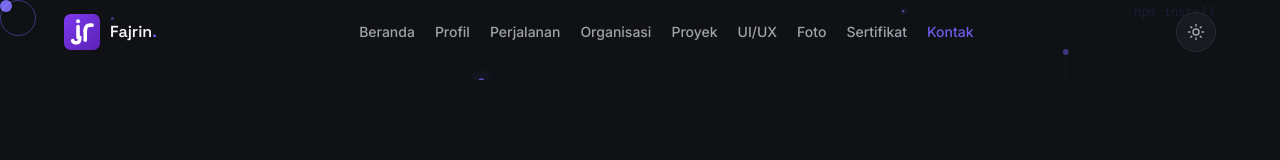
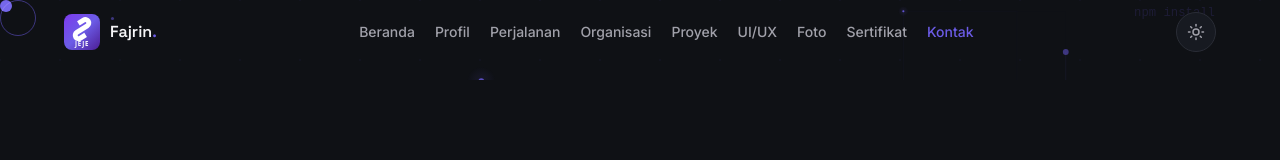
Before and after one commit to Fajrinputra/portofolio-fajrin, a React (Vite) app in the folder frontend/: page /kontak in a window 1280 px wide. Shown: the top 160 px of the page. Built offline with nearby package versions, Linux system fonts and the light colour scheme.

Commit message:
update: use new infinity S logo

```diff
--- a/frontend/src/components/Logo.jsx
+++ b/frontend/src/components/Logo.jsx
@@ -1,8 +1,7 @@
 /**
- * Logo "Jr" — persis desain yang dikirim user
- * j lowercase: batang vertikal + hook melengkung ke kiri bawah
- * r lowercase: batang vertikal + arch melengkung ke kanan atas
- * Warna putih di atas background ungu gradient
+ * Logo "JEJE" — persis seperti desain referensi terbaru
+ * - Bentuk infinity/S yang terpotong dan dimiringkan
+ * - Warna putih di atas background ungu gradient
  */
 export default function Logo({ size = 36, className = '' }) {
   return (
@@ -13,50 +12,41 @@ export default function Logo({ size = 36, className = '' }) {
       fill="none"
       xmlns="http://www.w3.org/2000/svg"
       className={className}
-      aria-label="Logo Jr - Fajrin Putra Pratama"
+      aria-label="Logo Jeje - Fajrin Putra Pratama"
     >
-      {/* Background ungu gradient */}
-      <rect width="100" height="100" rx="18" fill="url(#jrGradBg)" />
+      {/* Background ungu gradient agar sesuai tema website */}
+      <rect width="100" height="100" rx="22" fill="url(#jejeGradBg)" />
 
-      {/*
-        Huruf j — lowercase
-        - Batang: garis vertikal tipis dari atas ke bawah
-        - Titik: bulat kecil di atas batang
-        - Hook: lengkungan ke kiri di bagian bawah
-      */}
-      {/* Batang j */}
-      <rect x="34" y="30" width="10" height="40" rx="5" fill="white" />
-      {/* Titik j */}
-      <circle cx="39" cy="20" r="5.5" fill="white" />
-      {/* Hook bawah j — melengkung ke kiri */}
-      <path
-        d="M44 65 Q44 80 34 80 Q26 80 24 74"
-        stroke="white"
-        strokeWidth="10"
-        strokeLinecap="round"
-        fill="none"
-      />
+      {/* Shape S/Infinity yang dimiringkan */}
+      <g transform="translate(50, 42) scale(0.68) rotate(-32) translate(-50, -45)">
+        <path
+          d="M 50 73 L 25 73 A 14 14 0 0 1 25 45 L 75 45 A 14 14 0 0 0 75 17 L 50 17"
+          stroke="white"
+          strokeWidth="20"
+          strokeLinecap="butt"
+          fill="none"
+        />
+      </g>
 
-      {/*
-        Huruf r — lowercase
-        - Batang: garis vertikal tipis
-        - Arch: lengkungan ke kanan di bagian atas batang
-      */}
-      {/* Batang r */}
-      <rect x="54" y="40" width="10" height="38" rx="5" fill="white" />
-      {/* Arch r — melengkung ke kanan atas */}
-      <path
-        d="M59 48 Q59 31 72 31 L78 31"
-        stroke="white"
-        strokeWidth="10"
-        strokeLinecap="round"
-        fill="none"
-      />
+      {/* Text JEJE di bawah logo */}
+      <text
+        x="50"
+        y="90"
+        textAnchor="middle"
+        fill="white"
+        fontSize="17"
+        fontWeight="800"
+        fontFamily="system-ui, -apple-system, sans-serif"
+        letterSpacing="2"
+      >
+        JEJE
+      </text>
 
       <defs>
-        <linearGradient id="jrGradBg" x1="0" y1="0" x2="100" y2="100" gradientUnits="userSpaceOnUse">
+        <linearGradient id="jejeGradBg" x1="0" y1="0" x2="100" y2="100" gradientUnits="userSpaceOnUse">
           <stop offset="0%" stopColor="#7C3AED" />
-          <stop offset="100%" stopColor="#5B21B6" />
+          <stop offset="50%" stopColor="#6C5CE7" />
+          <stop offset="100%" stopColor="#4C1D95" />
         </linearGradient>
       </defs>
     </svg>
```
